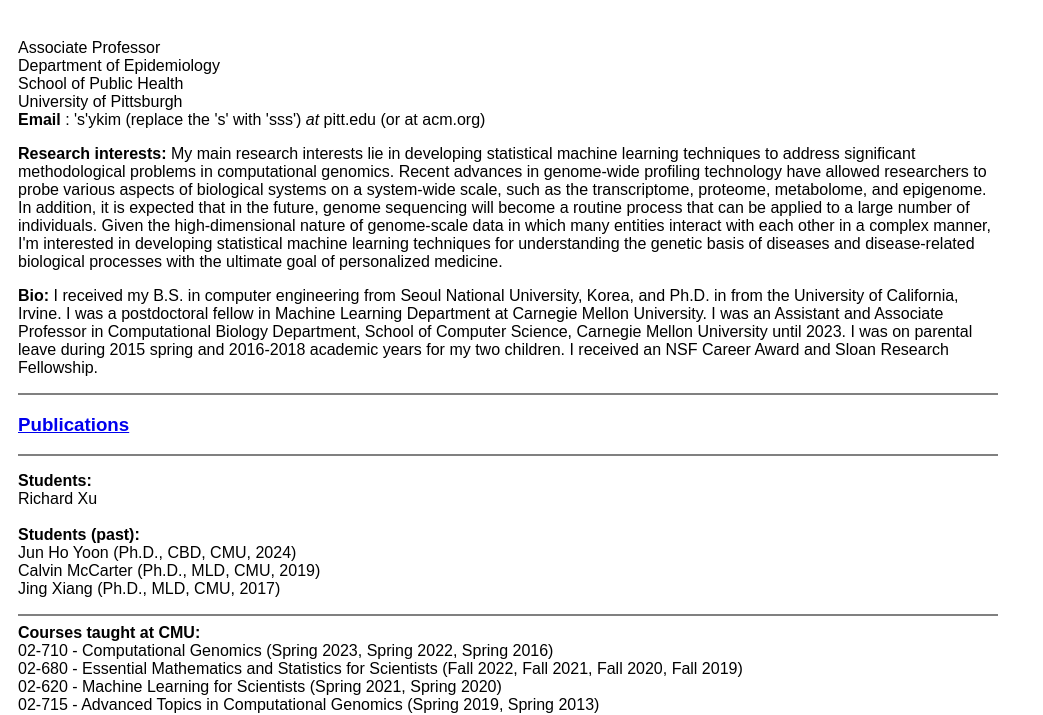
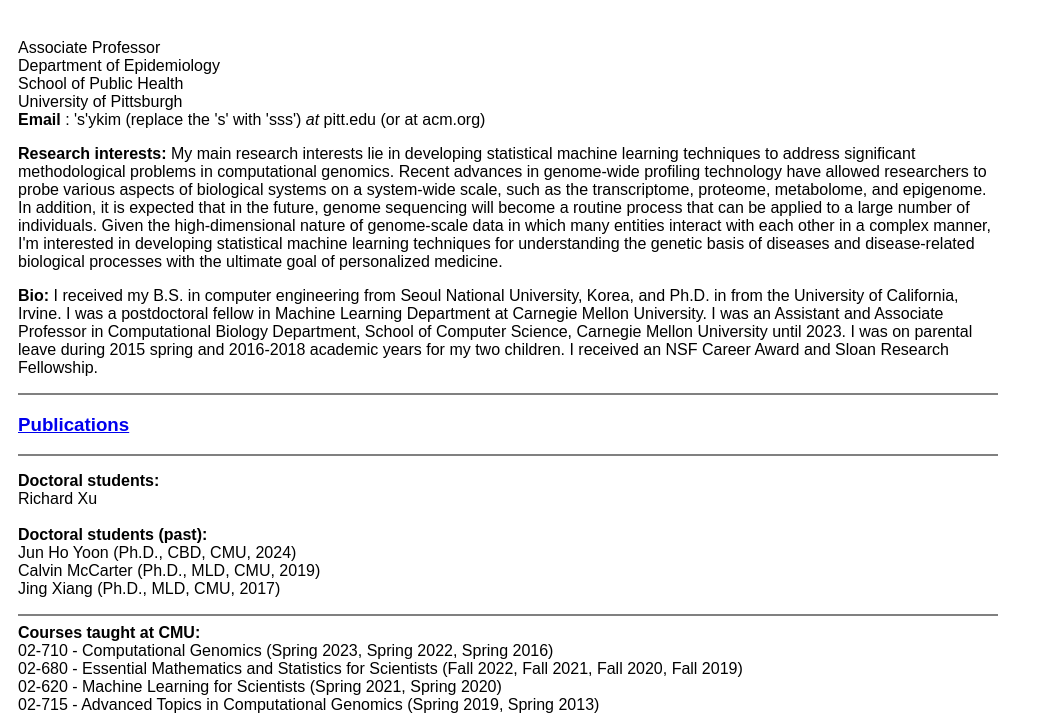
Before and after one commit to SeyoungKimLab/SeyoungKimLab.github.io, a plain HTML site: page index.html in a window 1280 px wide. Shown: the part 85-800 px from the top of the page, without its empty margins (0-1043 px from the left). Drawn offline with Linux system fonts and the light colour scheme.

Commit message:
update 6/24 2

```diff
--- a/index.html
+++ b/index.html
@@ -70,11 +70,11 @@ I received an NSF Career Award and Sloan Research Fellowship.
 
 
 <P>
-<strong>Students:</strong> <br>
+<strong>Doctoral students:</strong> <br>
 Richard Xu</a><br>
 
 <br>
-<strong>Students (past):</strong> <br>
+<strong>Doctoral students (past):</strong> <br>
 Jun Ho Yoon (Ph.D., CBD, CMU, 2024)</a><br>
 Calvin McCarter (Ph.D., MLD, CMU, 2019)<br>
 Jing Xiang (Ph.D., MLD, CMU, 2017)<br>
```
